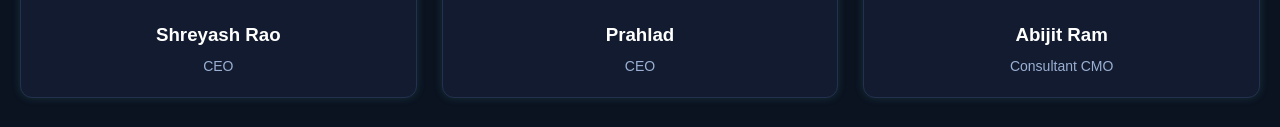
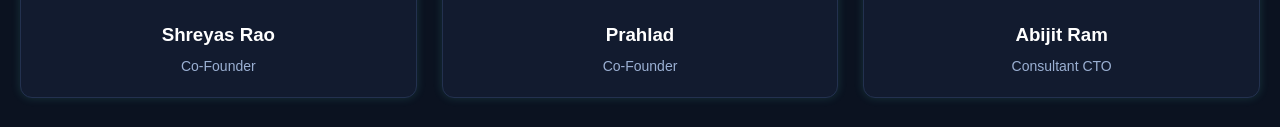
Before and after one commit to ionaerospaceindia/ionaerospace, a plain HTML site: page about.html in a window 1280 px wide. Shown: the part 852-979 px from the top of the page. Drawn offline with Linux system fonts and the light colour scheme.

Commit message:
Update about.html

```diff
--- a/about.html
+++ b/about.html
@@ -249,9 +249,9 @@
 
     // Team Data
     const team = [
-      { name: "Shreyash Rao", role: "CEO",img: "image/IMG-20250921-WA0054~2.jpg"},
-      { name: "Prahlad", role: "CEO", img: "image/prahlad.jpg" },
-      { name: "Abijit Ram", role: "Consultant CMO", img: "image/IMG-20250921-WA0051.jpg" },
+      { name: "Shreyas Rao", role: "Co-Founder",img: "image/IMG-20250921-WA0054~2.jpg"},
+      { name: "Prahlad", role: "Co-Founder", img: "image/prahlad.jpg" },
+      { name: "Abijit Ram", role: "Consultant CTO", img: "image/IMG-20250921-WA0051.jpg" },
     ];
 
     // Render Team
```
